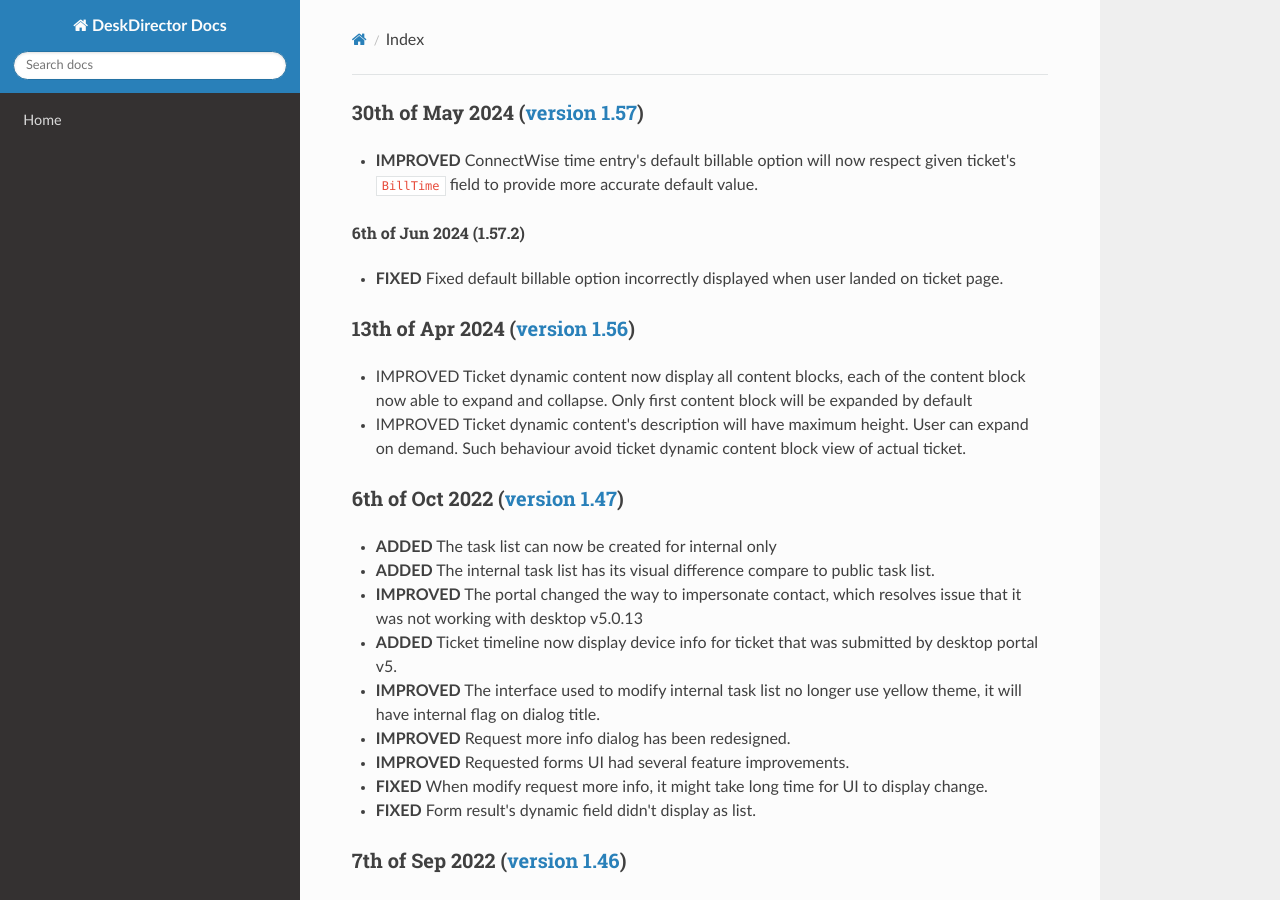
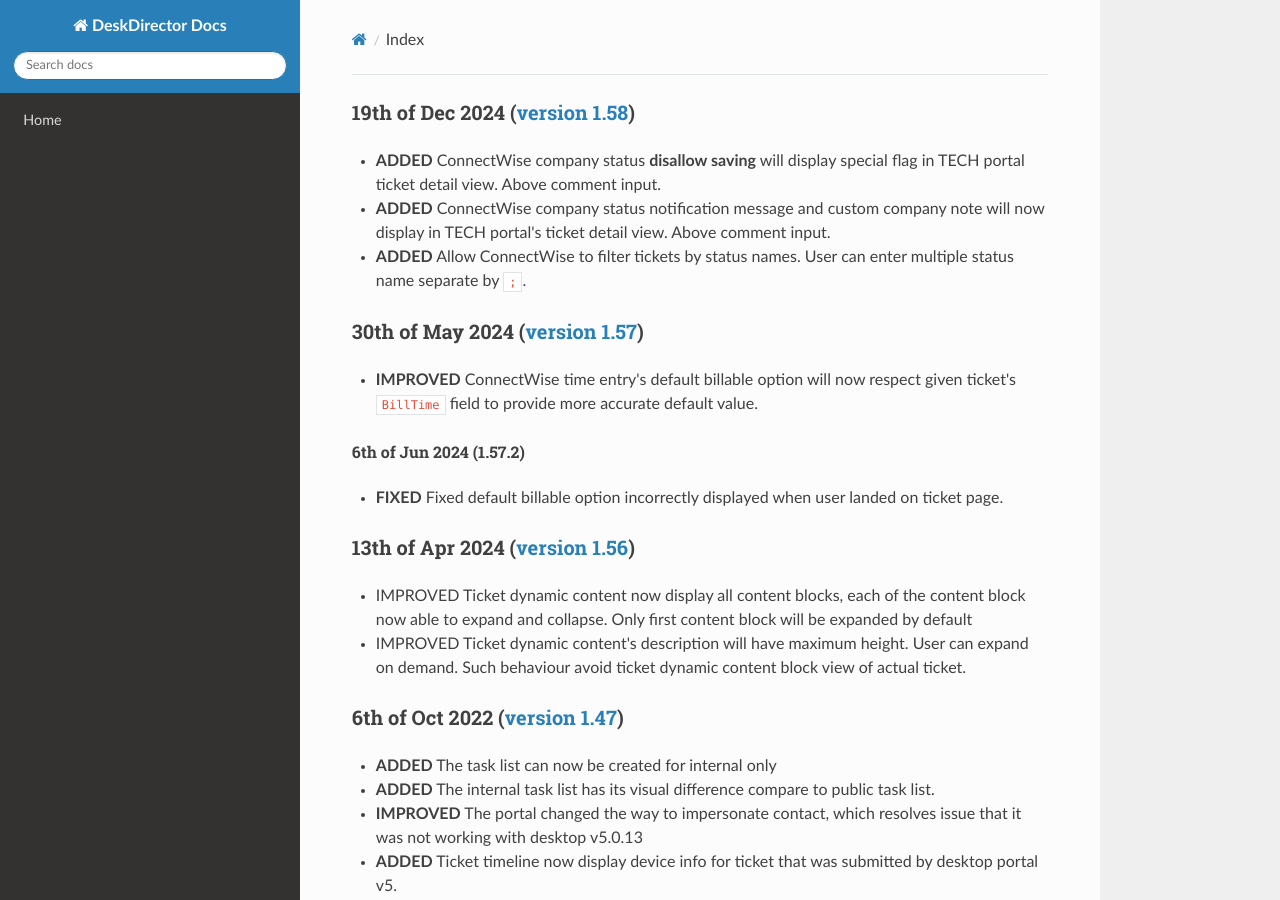
Before and after one commit to DeskDirector/docs, an MkDocs documentation site: the page built from docs/_release/tech/README.md, in a window 1280 px wide and 900 px high. Built offline with MkDocs 1.6.1, drawn with Linux system fonts in a browser that asks for light colours; nearby versions of some CDN libraries; old or Windows-style settings are respelled for this version of MkDocs.

Commit message:
Update TECH release README.md

```diff
--- a/docs/_release/tech/README.md
+++ b/docs/_release/tech/README.md
@@ -1,3 +1,8 @@
+### 19th of Dec 2024 ([version 1.58](v1.58))
+- **ADDED** ConnectWise company status **disallow saving** will display special flag in TECH portal ticket detail view. Above comment input.
+- **ADDED** ConnectWise company status notification message and custom company note will now display in TECH portal's ticket detail view. Above comment input.
+- **ADDED** Allow ConnectWise to filter tickets by status names. User can enter multiple status name separate by `;`.
+
 ### 30th of May 2024 ([version 1.57](v1.57))
 
 - **IMPROVED** ConnectWise time entry's default billable option will now respect given ticket's `BillTime` field to provide more accurate default value.
```
